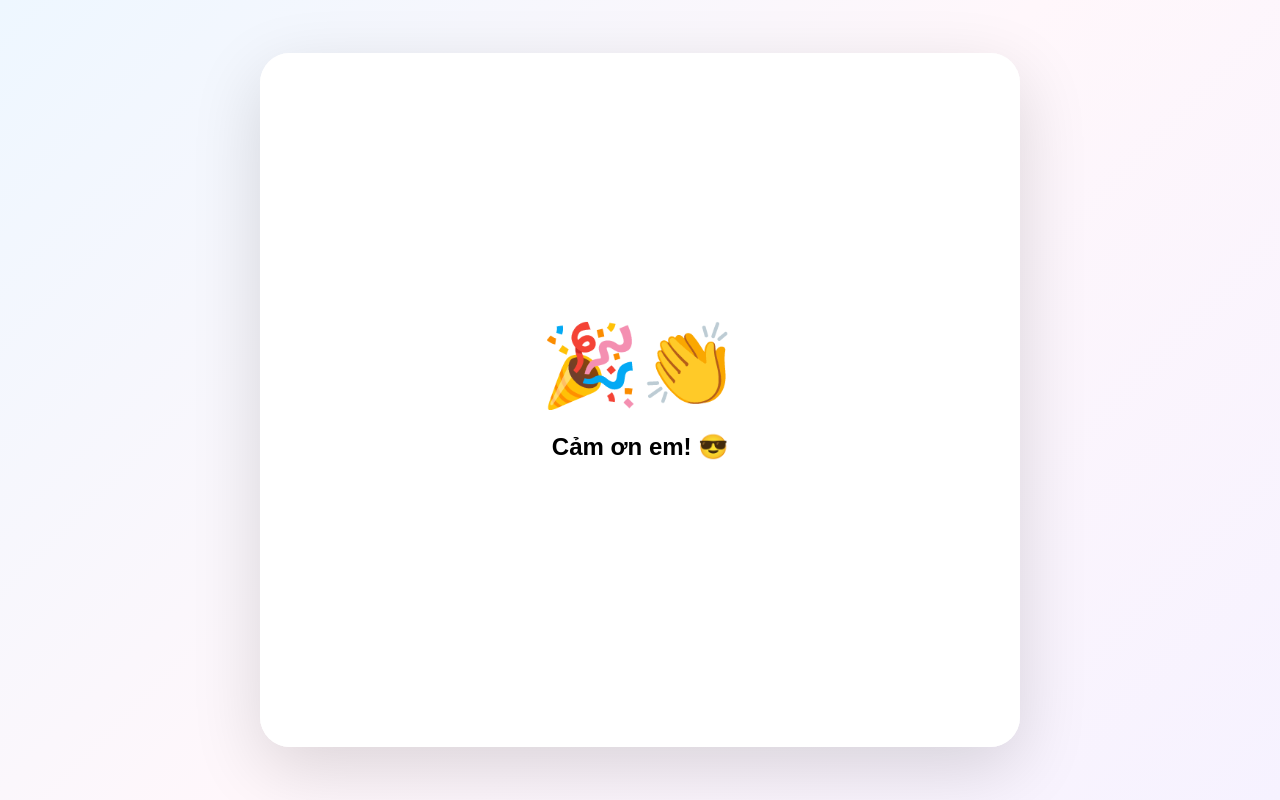
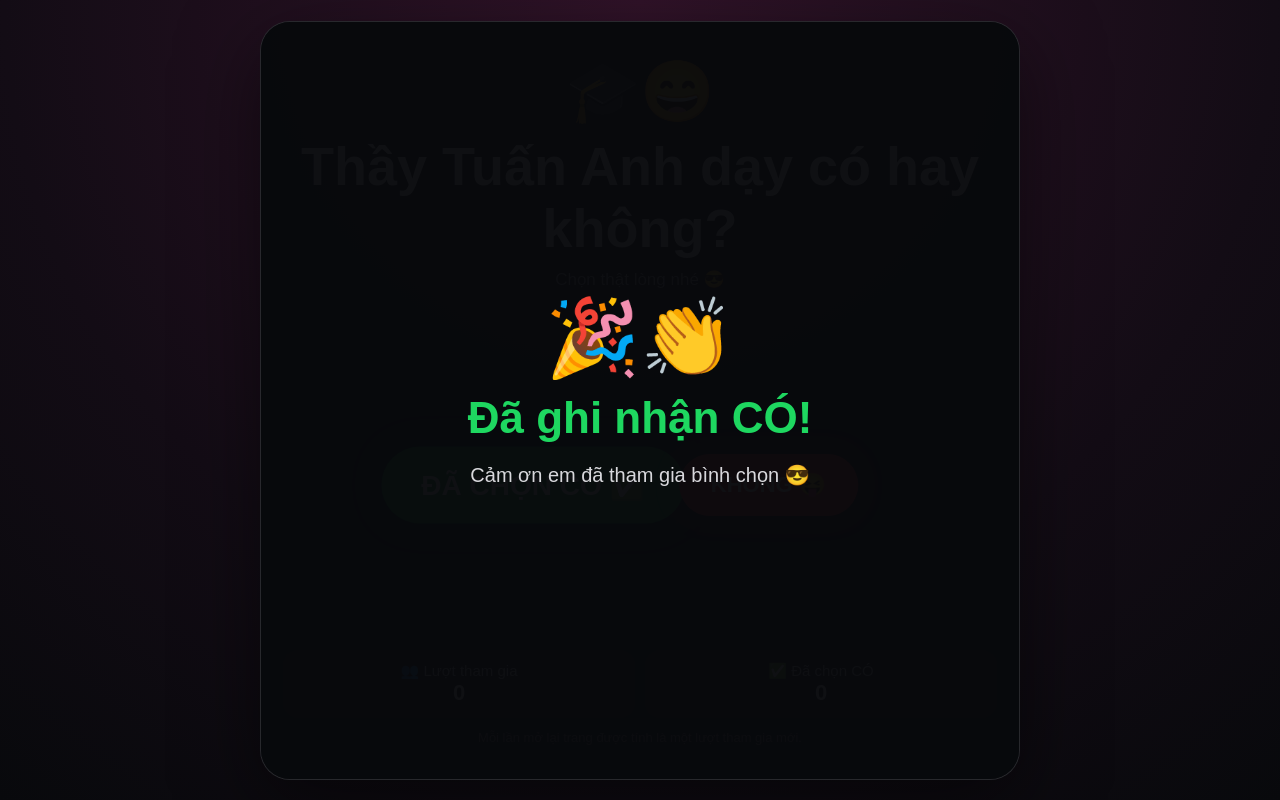
Before and after one commit to dangtuananhbk55-code/thay-tuan-anh-qr-game, a website: page index.html in a window 1280 px wide. Both pictures are taken after a click on the button "CÓ 👍". Drawn offline with nearby package versions, Linux system fonts and the light colour scheme; no server answers.

Commit message:
Update index.html

```diff
--- a/index.html
+++ b/index.html
@@ -2,50 +2,188 @@
 <html lang="vi">
 <head>
 <meta charset="UTF-8">
-<meta name="viewport" content="width=device-width,initial-scale=1.0">
+<meta name="viewport" content="width=device-width, initial-scale=1.0">
 <title>Bình chọn cuối giờ 😄</title>
 <script src="/socket.io/socket.io.js"></script>
 <style>
 *{box-sizing:border-box}
-body{margin:0;min-height:100vh;display:flex;align-items:center;justify-content:center;font-family:Arial,sans-serif;background:linear-gradient(135deg,#eef7ff,#fff7fb,#f6f2ff);overflow:hidden}
-.card{width:min(94vw,760px);min-height:620px;background:#fff;border-radius:30px;box-shadow:0 22px 70px rgba(0,0,0,.14);padding:34px 20px;text-align:center;position:relative;overflow:hidden}
-.logo{font-size:64px} h1{font-size:clamp(30px,7vw,56px);margin:10px 0;color:#1f2937}.sub{font-size:18px;color:#667085}
+body{
+  margin:0;min-height:100vh;display:flex;align-items:center;justify-content:center;
+  font-family:Arial,Helvetica,sans-serif;
+  background:radial-gradient(circle at top,#311329,#130c15 62%,#08090c);
+  color:#fff;overflow:hidden
+}
+.card{
+  width:min(94vw,760px);min-height:640px;padding:34px 22px;
+  background:rgba(15,17,22,.94);border:1px solid rgba(255,255,255,.1);
+  border-radius:30px;box-shadow:0 24px 80px rgba(0,0,0,.5);
+  text-align:center;position:relative;overflow:hidden
+}
+.icon{font-size:60px}
+h1{font-size:clamp(30px,7vw,54px);margin:8px 0 10px}
+.sub{font-size:17px;color:#b7b7bf;margin-bottom:8px}
 .arena{position:relative;height:350px;margin-top:10px}
-button{border:0;border-radius:999px;font-weight:900;cursor:pointer;position:absolute;transition:all .22s ease;white-space:nowrap}
-#yesBtn{left:36%;top:52%;transform:translate(-50%,-50%);padding:20px 38px;font-size:27px;background:#16a34a;color:#fff;z-index:4}
-#noBtn{left:67%;top:52%;transform:translate(-50%,-50%);padding:18px 34px;font-size:23px;background:#ef4444;color:#fff;z-index:5}
-.stats{font-size:16px;color:#475467}.done{position:absolute;inset:0;display:none;align-items:center;justify-content:center;background:#fff;z-index:20}
+button{
+  border:0;border-radius:999px;font-weight:900;cursor:pointer;position:absolute;
+  transition:left .24s ease,top .24s ease,transform .22s ease,opacity .22s ease;
+  white-space:nowrap;-webkit-tap-highlight-color:transparent
+}
+#yesBtn{
+  left:35%;top:53%;transform:translate(-50%,-50%);
+  padding:22px 40px;font-size:28px;background:#10a84b;color:white;
+  box-shadow:0 0 28px rgba(16,168,75,.35);z-index:4
+}
+#noBtn{
+  left:68%;top:53%;transform:translate(-50%,-50%);
+  padding:18px 32px;font-size:22px;background:#ef3f47;color:white;
+  box-shadow:0 0 24px rgba(239,63,71,.25);z-index:5
+}
+.live{
+  display:grid;grid-template-columns:repeat(2,1fr);gap:10px;
+  font-size:15px;color:#d0d2d8
+}
+.stat{background:#1b1e25;border-radius:16px;padding:12px}
+.stat b{font-size:22px;color:white}
+.note{font-size:13px;color:#858891;margin-top:12px}
+.done{
+  position:absolute;inset:0;display:none;align-items:center;justify-content:center;
+  background:rgba(8,9,12,.97);z-index:20;padding:24px
+}
+.done h2{font-size:44px;color:#1ed760;margin:10px 0}
+.done p{font-size:20px;color:#d8d8dc}
 </style>
 </head>
 <body>
 <div class="card">
-  <div class="logo">🎓😄</div>
+  <div class="icon">🎓😄</div>
   <h1>Thầy Tuấn Anh dạy có hay không?</h1>
   <div class="sub">Chọn thật lòng nhé 😎</div>
-  <div class="arena" id="arena">
+
+  <div class="arena">
     <button id="yesBtn">CÓ 👍</button>
     <button id="noBtn">KHÔNG 😝</button>
   </div>
-  <div class="stats">✅ CÓ: <b id="yesCount">0</b> · 🏃 KHÔNG: <b id="noClicks">0</b></div>
-  <div class="done" id="done"><div><div style="font-size:80px">🎉👏</div><h2>Cảm ơn em! 😎</h2></div></div>
+
+  <div class="live">
+    <div class="stat">👥 Lượt tham gia<br><b id="participants">0</b></div>
+    <div class="stat">✅ Đã chọn CÓ<br><b id="yesCount">0</b></div>
+  </div>
+
+  <div class="note">
+    Mỗi lần mở lại trang được tính là một lượt tham gia mới.
+  </div>
+
+  <div class="done" id="done">
+    <div>
+      <div style="font-size:76px">🎉👏</div>
+      <h2>Đã ghi nhận CÓ!</h2>
+      <p>Cảm ơn em đã tham gia bình chọn 😎</p>
+    </div>
+  </div>
 </div>
+
 <script>
-const socket=io(), yesBtn=document.getElementById("yesBtn"), noBtn=document.getElementById("noBtn"),
-arena=document.getElementById("arena"), yesCount=document.getElementById("yesCount"),
-noClicks=document.getElementById("noClicks"), done=document.getElementById("done");
-let lastNo=0, yesSent=false;
-function moveNo(){noBtn.style.left=(10+Math.random()*80)+"%";noBtn.style.top=(12+Math.random()*72)+"%";}
-function render(s){
- yesCount.textContent=s.yesCount; noClicks.textContent=s.noClicks;
- let ys=Math.min(1+s.noClicks*.06,3.2), ns=Math.max(1-s.noClicks*.035,.16);
- yesBtn.style.transform=`translate(-50%,-50%) scale(${ys})`;
- noBtn.style.transform=`translate(-50%,-50%) scale(${ns})`;
- if(s.noClicks>lastNo){moveNo();lastNo=s.noClicks}
- noBtn.style.display=s.noClicks>=28?"none":"block";
+const socket = io();
+
+const yesBtn = document.getElementById("yesBtn");
+const noBtn = document.getElementById("noBtn");
+const participantsEl = document.getElementById("participants");
+const yesCountEl = document.getElementById("yesCount");
+const done = document.getElementById("done");
+
+// QUAN TRỌNG:
+// Không dùng localStorage.
+// Mỗi lần tải/mở trang -> tạo sessionId mới -> tính là lượt mới.
+function newSessionId(){
+  if(window.crypto && crypto.randomUUID){
+    return crypto.randomUUID();
+  }
+  return "s-" + Date.now() + "-" + Math.random().toString(36).slice(2);
 }
-yesBtn.onclick=()=>{if(!yesSent){yesSent=true;socket.emit("yes");done.style.display="flex"}};
-noBtn.onclick=()=>{socket.emit("no");moveNo()};
-socket.on("state",render);
+
+let sessionId = newSessionId();
+let alreadyVoted = false;
+let lastNoAttempts = 0;
+
+function join(){
+  socket.emit("joinSession", sessionId);
+}
+
+socket.on("connect", join);
+
+socket.on("joined", info => {
+  alreadyVoted = !!info.alreadyVotedYes;
+
+  if(alreadyVoted){
+    yesBtn.textContent = "ĐÃ CHỌN CÓ ✅";
+    yesBtn.style.pointerEvents = "none";
+  }else{
+    yesBtn.textContent = "CÓ 👍";
+    yesBtn.style.pointerEvents = "auto";
+  }
+});
+
+function moveNo(){
+  noBtn.style.left = (9 + Math.random()*82) + "%";
+  noBtn.style.top  = (12 + Math.random()*72) + "%";
+}
+
+function render(state){
+  participantsEl.textContent = state.participants;
+  yesCountEl.textContent = state.yesCount;
+
+  const yesScale = Math.min(1 + state.noAttempts*.055, 3.2);
+  const noScale = Math.max(1 - state.noAttempts*.035, .16);
+
+  yesBtn.style.transform =
+    `translate(-50%,-50%) scale(${yesScale})`;
+
+  noBtn.style.transform =
+    `translate(-50%,-50%) scale(${noScale})`;
+
+  noBtn.style.opacity =
+    Math.max(1 - state.noAttempts*.025, .14);
+
+  if(state.noAttempts > lastNoAttempts){
+    moveNo();
+    lastNoAttempts = state.noAttempts;
+  }
+
+  noBtn.style.display =
+    state.noAttempts >= 28 ? "none" : "block";
+}
+
+yesBtn.addEventListener("click", () => {
+  if(alreadyVoted) return;
+
+  alreadyVoted = true;
+  socket.emit("voteYes", sessionId);
+
+  yesBtn.textContent = "ĐÃ CHỌN CÓ ✅";
+  yesBtn.style.pointerEvents = "none";
+  done.style.display = "flex";
+});
+
+noBtn.addEventListener("click", () => {
+  socket.emit("tryNo");
+  moveNo();
+});
+
+socket.on("state", render);
+
+socket.on("pollReset", () => {
+  // Sau RESET, trang hiện tại trở thành một lượt mới.
+  sessionId = newSessionId();
+  alreadyVoted = false;
+  lastNoAttempts = 0;
+
+  yesBtn.textContent = "CÓ 👍";
+  yesBtn.style.pointerEvents = "auto";
+  done.style.display = "none";
+  noBtn.style.display = "block";
+
+  join();
+});
 </script>
 </body>
 </html>
```
